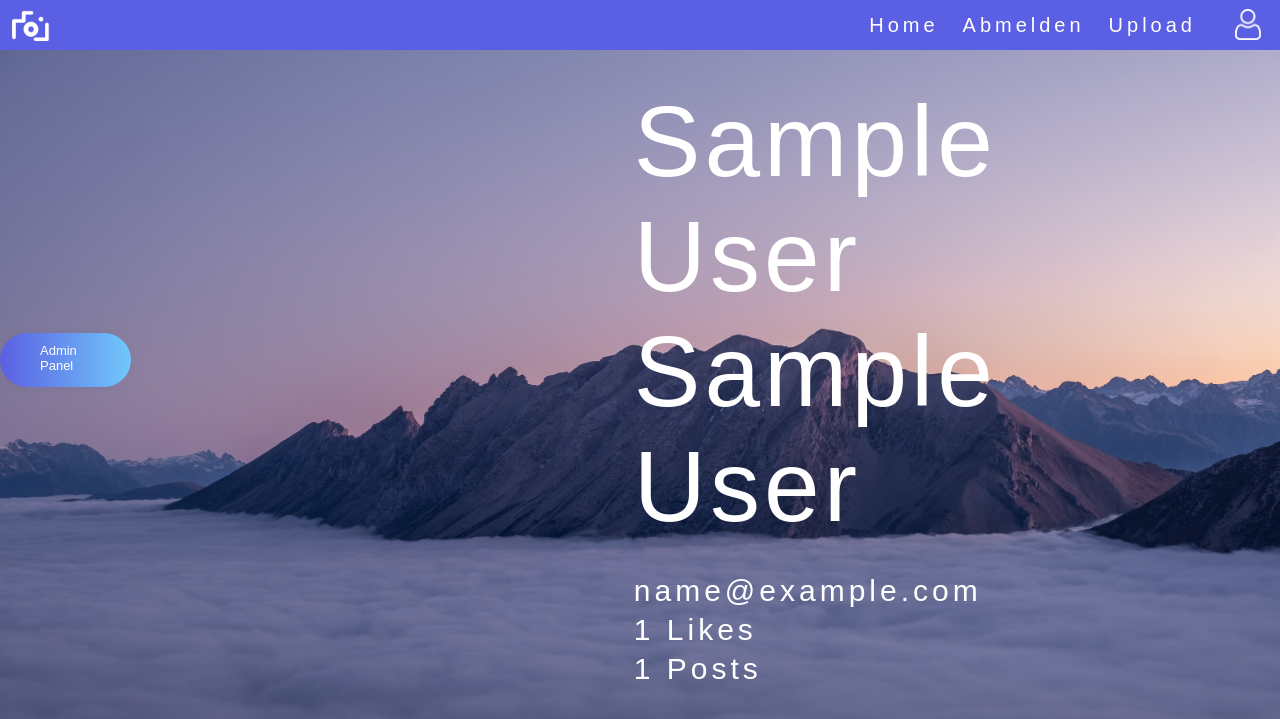
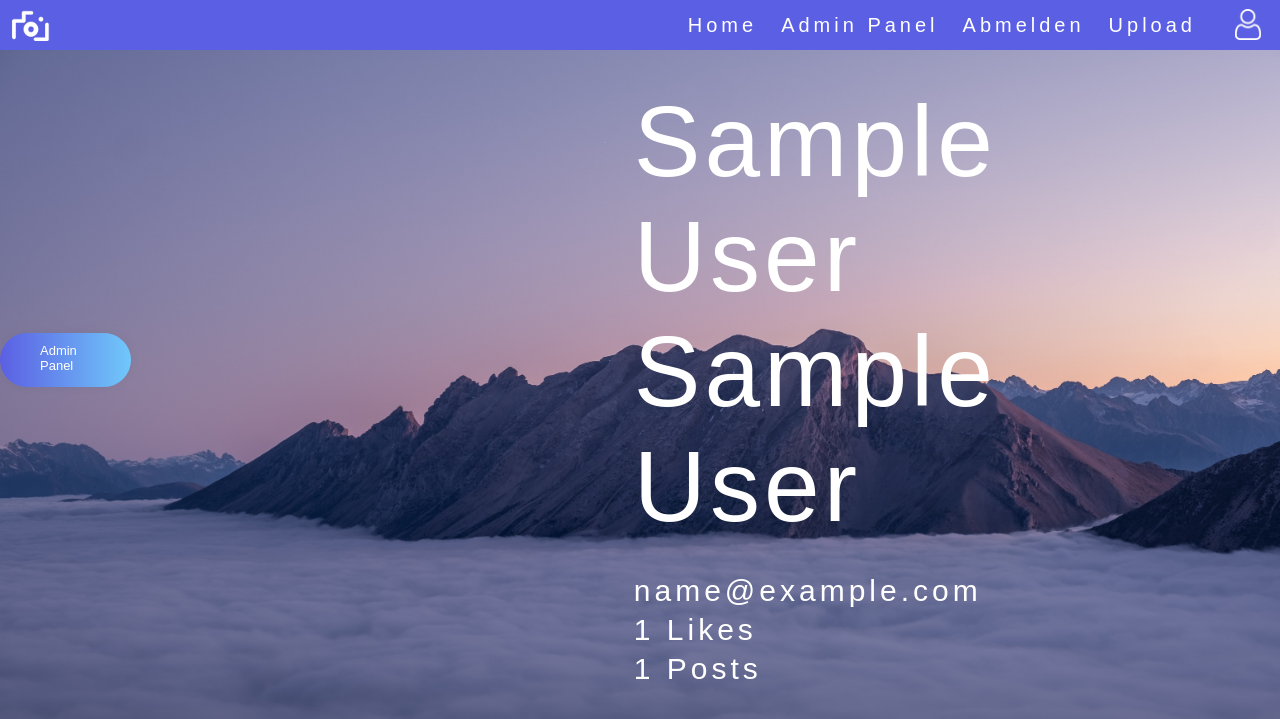
Before and after one commit to school-archive/2020-21-ITP-BestPicture, a PHP site: page /Schule/profil/profil.php in a window 1280 px wide. Shown: the top 719 px of the page. Run offline with PHP 8.4, Linux system fonts and the light colour scheme; the visitor is signed in with stand-in values (Sample User, id 1); tables that the repository leaves empty hold one stand-in row (values such as "Sample post"); grey boxes marked "Sample" are stand-in pictures.

Commit message:
admin panel

```diff
--- a/profil/profil.php
+++ b/profil/profil.php
@@ -36,7 +36,11 @@ $posts = get_count_photos_of_user($userid);
     <div class="wrapper">
         <a href="../index.php"> <img class="logo" src="../assets/images/Logo.png" alt="logo"></a>
         <nav>
-            <a href="../index.php">Home</a> <a href="../login/abmelden.html">Abmelden</a> <a href="../upload/index.php">Upload</a>
+            <a href="../index.php">Home</a> <?php
+            if (get_signed_in_user()['is_admin'] == 1) {
+                echo '<a href="../admin%20panel.html">Admin Panel</a>';
+            }
+            ?> <a href="../login/abmelden.html">Abmelden</a> <a href="../upload/index.php">Upload</a>
             <a href="index.php"> <img class="user" src="../assets/images/user.png" alt="user"> </a>
         </nav>
 
```
